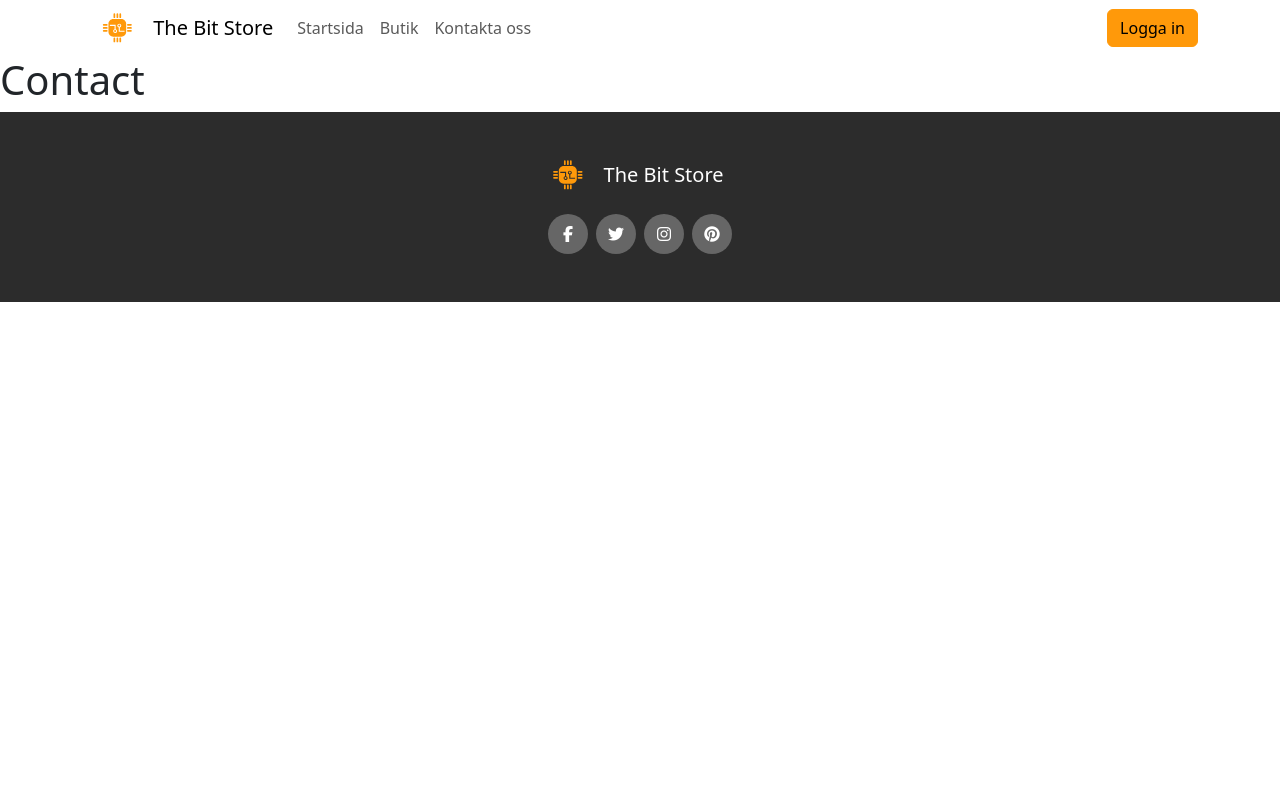
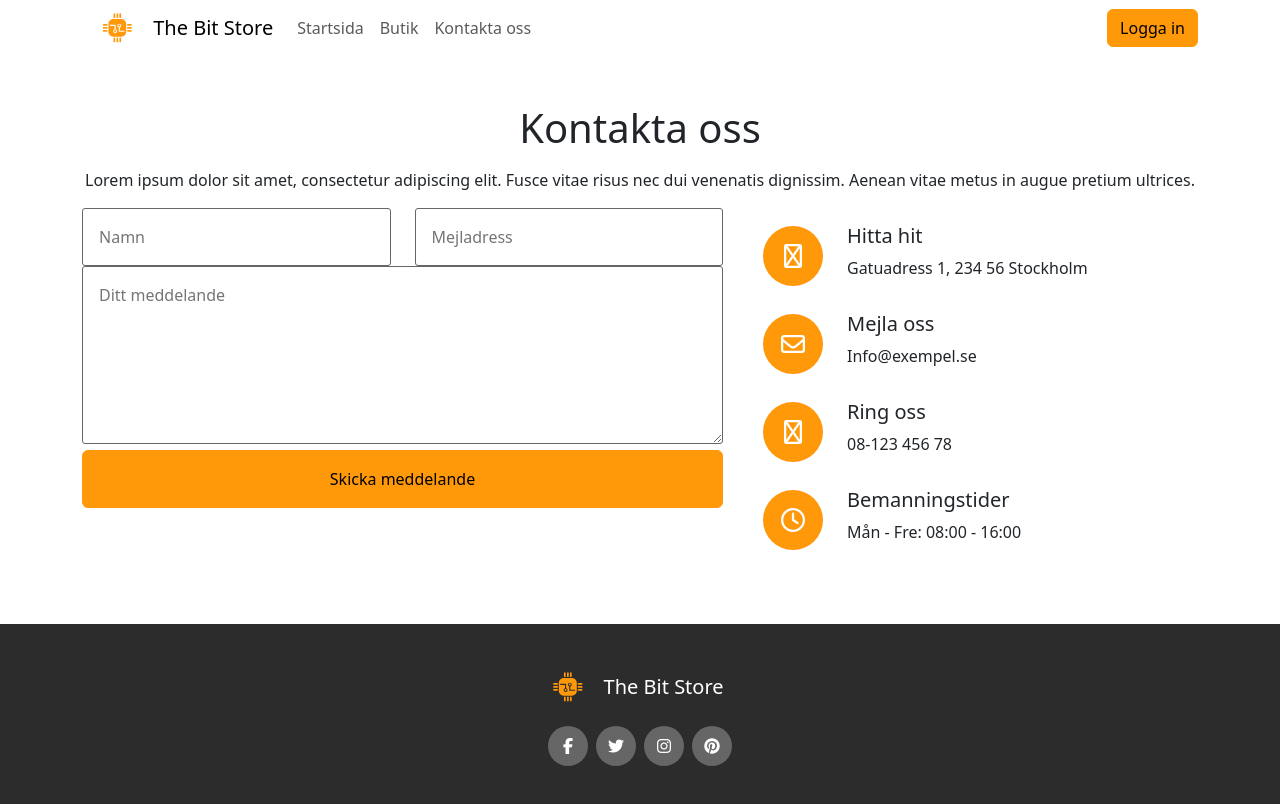
Before and after one commit to camomilte/eCommerse, a React (Vite) app: page /contact in a window 1280 px wide. Shown: the top 804 px of the page. Built offline with nearby package versions, Linux system fonts and the light colour scheme.

Commit message:
added contact page and some styling

```diff
--- a/src/Pages/Contact.jsx
+++ b/src/Pages/Contact.jsx
@@ -1,9 +1,10 @@
 import React from 'react'
+import ContactForm from '../components/ContactForm'
 
 const Contact = () => {
   return (
     <div>
-      <h1>Contact</h1>
+      <ContactForm />
     </div>
   )
 }
--- a/src/Pages/Product.jsx
+++ b/src/Pages/Product.jsx
@@ -1,41 +1,18 @@
-import axios from 'axios'
-import React, { useEffect, useState } from 'react'
+import React from 'react'
 import { useParams } from 'react-router';
 import Loading from '../components/Loading';
 import ErrorPage from './ErrorPage';
+import useAxiosGet from '../hooks/HttpRequest';
 
 function Product() {
     const { id } = useParams()
     const url = `https://js2-ecommerce-api.vercel.app/api/products/${id}`;
-    const [product, setProduct] = useState({
-        loading: false,
-        data: null
-    })
+
+
+    let product = useAxiosGet(url)
 
     let content = null
 
-    useEffect(() => {
-        setProduct({
-            loading: true,
-            data: null,
-            error: false
-        })
-        axios.get(url)
-        .then(response => {
-            setProduct({
-                loading: false,
-                data: response.data,
-                error: false
-            })
-        })
-        .catch(() => {
-            setProduct({
-                loading: false,
-                data: null,
-                error: true
-            })
-        })
-    }, [url])
 
     {/* Display when product is loading */}
     if(product.loading) {
--- a/src/components/Card.jsx
+++ b/src/components/Card.jsx
@@ -3,14 +3,13 @@ import { Link } from 'react-router'
 
 function ProductCard(props) {
   return (
-    <div className='col-lg-6 col-md-12 mb-3'>
+    <div className='col-lg-12 col-md-12 mb-3'>
         <div className="card p-3">
             <div className="row">
-            <Link to={`product/${props.product._id}`}>
                 <div className="col-12 col-md-5 responsive">
                     <img src={props.product.images[0]} alt='Product' className='img-fluid rounded'></img>
                 </div>
-            </Link>
+
                 <div className="col-12 col-md-7 py-3 px-4 d-flex flex-column">
                     <Link to={`product/${props.product._id}`} className='product-link text-dark'>
                         <h5 className="mb-3 mt-2">{props.product.name}</h5>
--- /dev/null
+++ b/src/components/ContactForm.jsx
@@ -0,0 +1,68 @@
+import React from 'react'
+
+const ContactForm = () => {
+  return (
+    <div id="contact" className="contact-area">
+        <div className="container my-5">
+            <div className="section-title text-center">
+                <h1 className='mb-3'>Kontakta oss</h1>
+                <p>Lorem ipsum dolor sit amet, consectetur adipiscing elit. Fusce vitae risus nec dui venenatis dignissim. Aenean vitae metus in augue pretium ultrices.</p>
+            </div>
+            <div className="row">
+                <div className="col-lg-7">
+                    <div className="contact">
+                        <form className="contact-form" name="enq" method="post" action="contact.php" onsubmit="return validation();">
+                            <div className="row">
+                                <div className="form-group col-md-6">
+                                    <input type="text" name="name" className="p-3 w-100" placeholder="Namn" required="required"></input>
+                                </div>
+                                <div className="form-group col-md-6">
+                                    <input type="email" name="email" className="p-3 w-100" placeholder="Mejladress" required="required"></input>
+                                </div>
+                                <div className="form-group col-md-12">
+                                    <textarea rows="6" name="message" className="p-3 w-100" placeholder="Ditt meddelande" required="required"></textarea>
+                                </div>
+                                <div className="col-md-12 text-center d-flex flex-column">
+                                    <button type="submit" value="Send message" name="submit" id="submitButton" className="btn btn-primary py-3" title="Submit Your Message!">Skicka meddelande</button>
+                                </div>
+                            </div>
+                        </form>
+                    </div>
+                </div>
+                <div className="col-lg-5">
+                    <div className="contact-icon d-flex align-items-center gap-4 my-3">
+                        <i className="fa fa-map-marker text-white d-flex justify-content-center align-items-center h4 ms-3"></i>
+                        <div>
+                            <h5>Hitta hit</h5>
+                            <p>Gatuadress 1, 234 56 Stockholm</p>
+                        </div>
+                    </div>
+                    <div className="contact-icon d-flex align-items-center gap-4 my-3">
+                        <i className="fa fa-envelope text-white d-flex justify-content-center align-items-center h4 ms-3"></i>
+                        <div>
+                            <h5>Mejla oss</h5>
+                            <p>Info@exempel.se</p>
+                        </div>
+                    </div>
+                    <div className="contact-icon d-flex align-items-center gap-4 my-3">
+                        <i className="fa fa-phone text-white d-flex justify-content-center align-items-center h4 ms-3"></i>
+                        <div>
+                            <h5>Ring oss</h5>
+                            <p>08-123 456 78</p>
+                        </div>
+                    </div>
+                    <div className="contact-icon d-flex align-items-center gap-4 my-3">
+                        <i className="fa fa-clock-o text-white d-flex justify-content-center align-items-center h4 ms-3"></i>
+                        <div>
+                            <h5>Bemanningstider</h5>
+                            <p>Mån - Fre: 08:00 - 16:00</p>
+                        </div>
+                    </div>
+                </div>
+            </div>
+        </div>
+    </div>
+  )
+}
+
+export default ContactForm
--- a/src/components/ProductsList.jsx
+++ b/src/components/ProductsList.jsx
@@ -1,39 +1,14 @@
-import axios from 'axios'
-import React, { useEffect, useState } from 'react'
+import React from 'react'
 
 import ProductCard from './Card'
 import Loading from './Loading'
 import ErrorPage from '../pages/ErrorPage'
+import useAxiosGet from '../hooks/HttpRequest'
 
 const ProductsList = () => {
     const url = 'https://js2-ecommerce-api.vercel.app/api/products';
-    const [products, setProducts] = useState({
-        loading: false,
-        data: null
-    })
 
-    useEffect(() => {
-        setProducts({
-            loading: true,
-            data: null,
-            error: false
-        })
-        axios.get(url)
-        .then(response => {
-            setProducts({
-                loading: false,
-                data: response.data,
-                error: false
-            })
-        })
-        .catch(() => {
-            setProducts({
-                loading: false,
-                data: null,
-                error: true
-            })
-        })
-    }, [url])
+    let products = useAxiosGet(url)
 
     let content = null
 
--- /dev/null
+++ b/src/hooks/HttpRequest.jsx
@@ -0,0 +1,36 @@
+import axios from 'axios'
+import React, { useEffect, useState } from 'react'
+
+function useAxiosGet(url) {
+    const [request, setRequest] = useState({
+        loading: false,
+        data: null
+    })
+
+    useEffect(() => {
+        setRequest({
+            loading: true,
+            data: null,
+            error: false
+        })
+        axios.get(url)
+        .then(response => {
+            setRequest({
+                loading: false,
+                data: response.data,
+                error: false
+            })
+        })
+        .catch(() => {
+            setRequest({
+                loading: false,
+                data: null,
+                error: true
+            })
+        })
+    }, [url])
+
+    return request
+}
+
+export default useAxiosGet
--- a/src/styling/index.css
+++ b/src/styling/index.css
@@ -1,6 +1,8 @@
 :root {
+	--clr-primary: #FF990A;
     --clr-secondary: #666666;
     --clr-text: #fff;
+	--clr-dark: #2C2C2C;
 }
 
 .footer_profile ul{
@@ -30,3 +32,22 @@ padding: 0
 .product-link {
 	text-decoration: none;
 }
+
+.contact input, .contact textarea {
+	border: 1px solid var(--clr-secondary);
+	border-radius: 3px;
+}
+
+.contact input:focus, .contact textarea:focus {
+	border: 2px solid var(--clr-primary);
+	color: var(--clr-dark);
+	outline: 0 none;
+}
+
+.contact-icon i {
+	background: var(--clr-primary);
+	border-radius: 50%;
+	width: 60px;
+	height: 60px;
+	min-width: 60px;
+}
```
